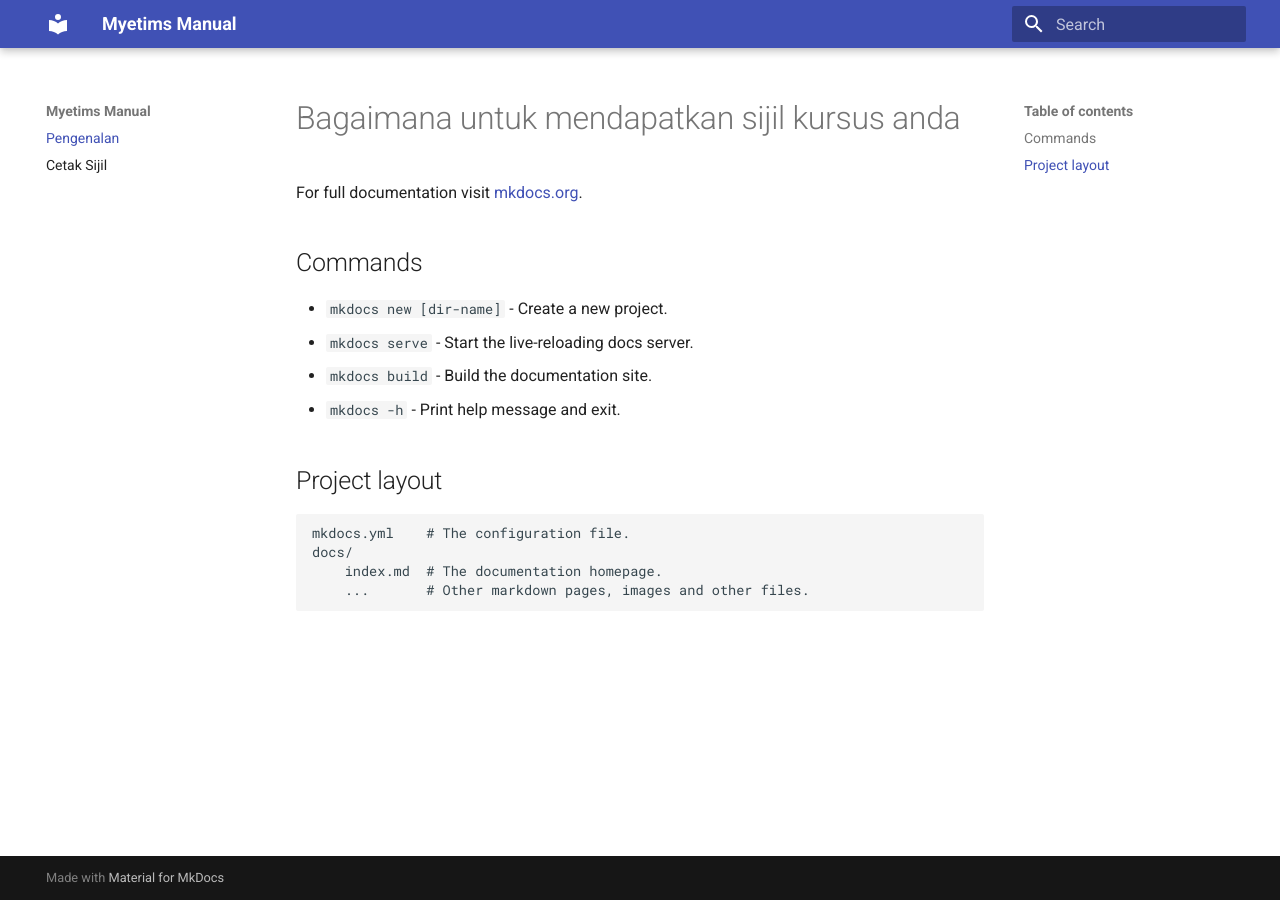
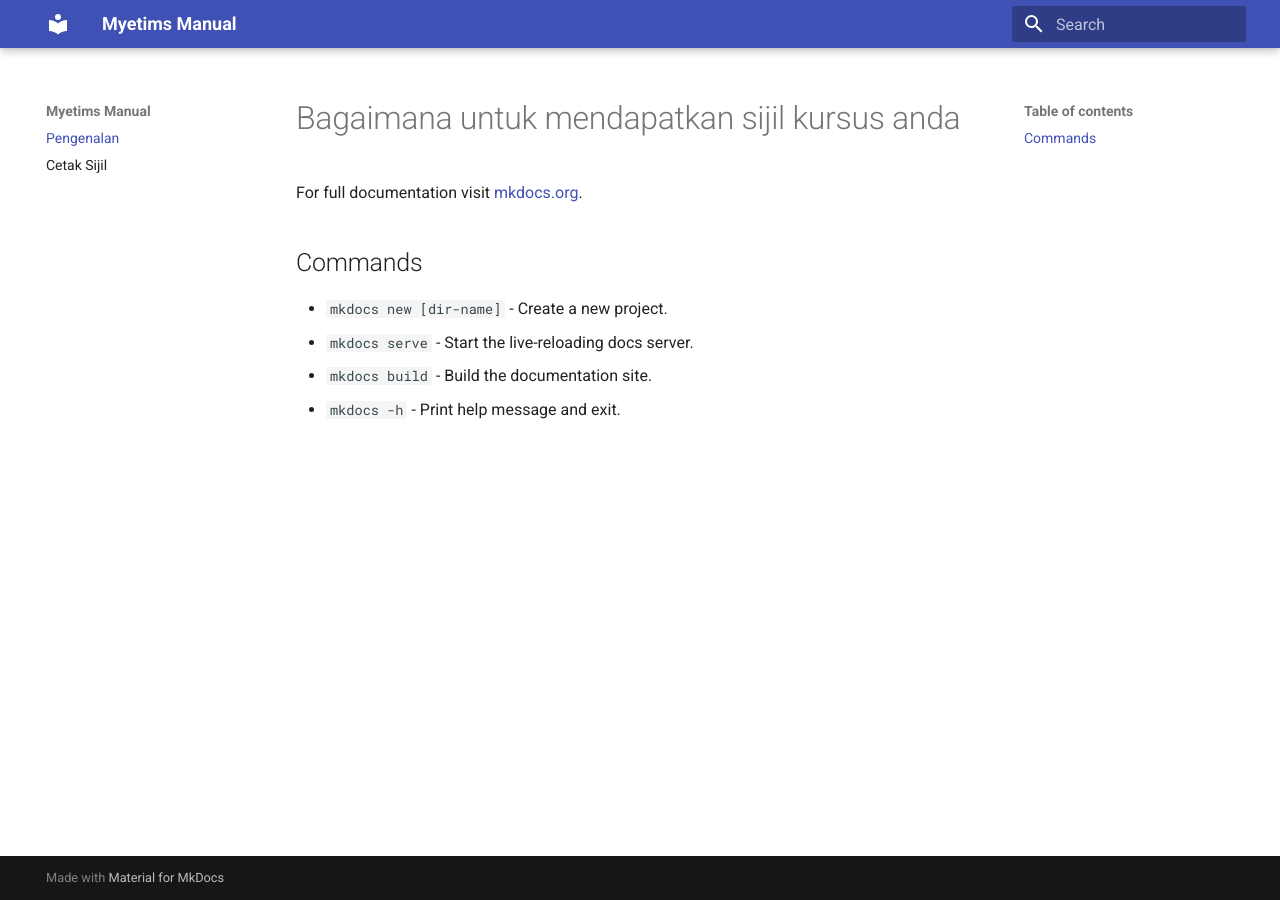
Before and after one commit to akademi-jpj/myetims, an MkDocs documentation site: the page built from docs/index.md, in a window 1280 px wide. Built offline with MkDocs 1.6.1 and Material for MkDocs 9.7.7, drawn with Linux system fonts in a browser that asks for light colours.

Commit message:
Update document myetims

```diff
--- a/docs/index.md
+++ b/docs/index.md
@@ -8,10 +8,3 @@ For full documentation visit [mkdocs.org](https://www.mkdocs.org).
 * `mkdocs serve` - Start the live-reloading docs server.
 * `mkdocs build` - Build the documentation site.
 * `mkdocs -h` - Print help message and exit.
-
-## Project layout
-
-    mkdocs.yml    # The configuration file.
-    docs/
-        index.md  # The documentation homepage.
-        ...       # Other markdown pages, images and other files.
```
Also changed, not shown: docs/cert.md (+2 -0 lines).
